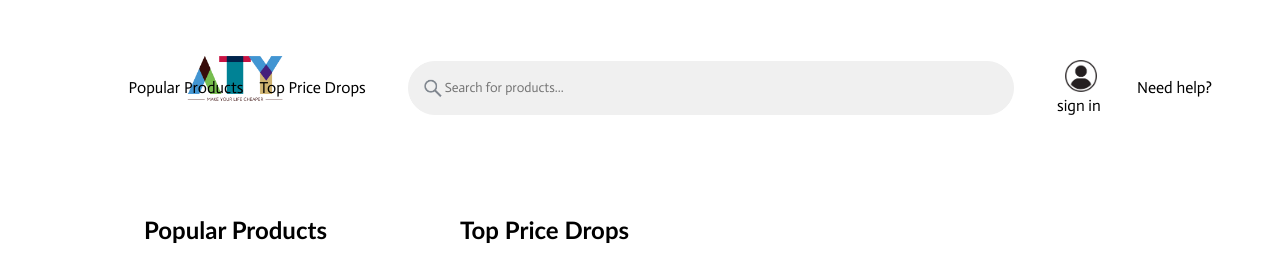
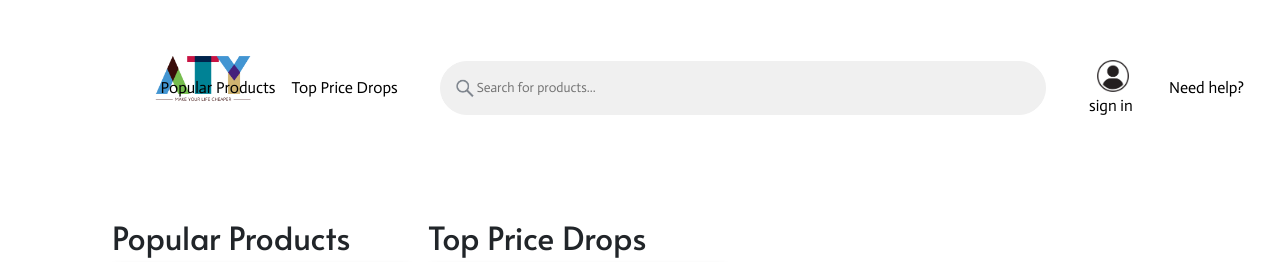
Before and after one commit to vol2468/CamelCamelCamelClone, a PHP site: page /main.html in a window 1280 px wide. Shown: the top 262 px of the page. Run offline with PHP 8.4, Linux system fonts and the light colour scheme.

Commit message:
modified main

```diff
--- a/code/css/main.css
+++ b/code/css/main.css
@@ -5,10 +5,12 @@ body {
 }
 
 h1 {
+  font-family: "Alata";
   font-size: 2em;
 }
 
 h2 {
+  font-family: "Alata";
   font-size: 1.5em;
 }
 
--- a/code/login.html
+++ b/code/login.html
@@ -8,10 +8,10 @@
 
         <title>Login</title>
         <link rel="stylesheet" href="css/reset.css"/>
-        <link href="https://cdn.jsdelivr.net/npm/bootstrap@5.3.3/dist/css/bootstrap.min.css" rel="stylesheet" integrity="sha384-QWTKZyjpPEjISv5WaRU9OFeRpok6YctnYmDr5pNlyT2bRjXh0JMhjY6hW+ALEwIH" crossorigin="anonymous">
         <link rel="stylesheet" href="css/login.css"/>
         <link href='https://fonts.googleapis.com/css?family=Alata' rel='stylesheet'>
         <link href='https://fonts.googleapis.com/css?family=DM Sans' rel='stylesheet'>
+        <link href="https://cdn.jsdelivr.net/npm/bootstrap@5.3.3/dist/css/bootstrap.min.css" rel="stylesheet" integrity="sha384-QWTKZyjpPEjISv5WaRU9OFeRpok6YctnYmDr5pNlyT2bRjXh0JMhjY6hW+ALEwIH" crossorigin="anonymous">
     </head>
     <body>
 
--- a/code/main.html
+++ b/code/main.html
@@ -5,6 +5,8 @@
         <title>Camelcamelcamel Clone</title>
         <link rel="stylesheet" href="css/reset.css"/>
         <link rel="stylesheet" href="css/main.css"/>
+        <link href='https://fonts.googleapis.com/css?family=Alata' rel='stylesheet'>
+        <link href="https://cdn.jsdelivr.net/npm/bootstrap@5.3.3/dist/css/bootstrap.min.css" rel="stylesheet" integrity="sha384-QWTKZyjpPEjISv5WaRU9OFeRpok6YctnYmDr5pNlyT2bRjXh0JMhjY6hW+ALEwIH" crossorigin="anonymous">
     </head>
     <body>
         <header>
```
